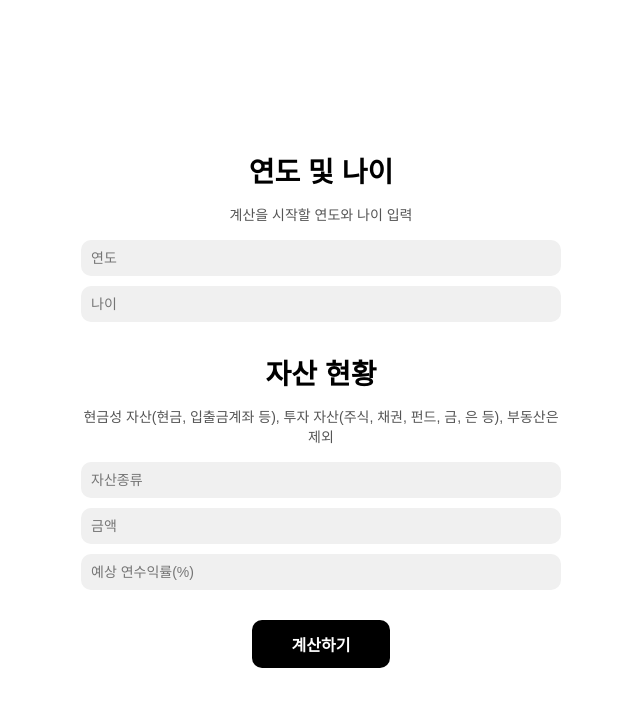
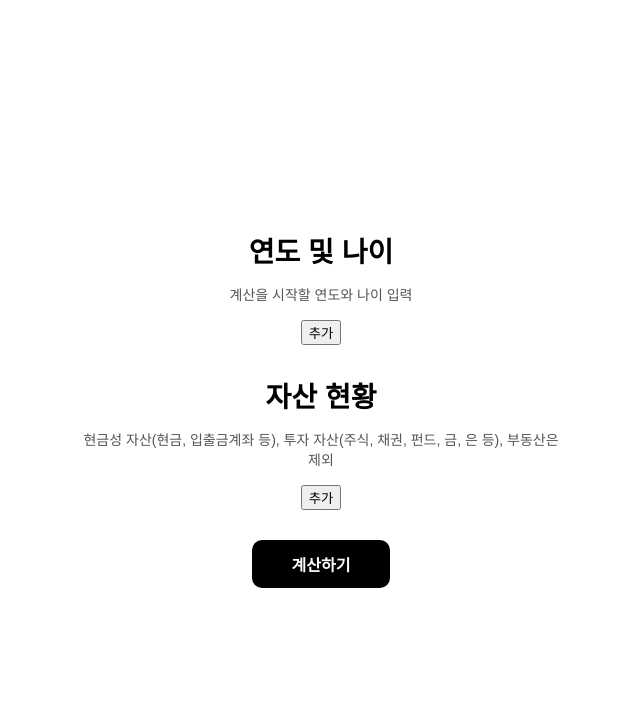
Before and after one commit to nolliter/mirae-calculation, a plain HTML site: page index.html in a window 1280 px wide. Shown: the whole page, without its empty margins (319-959 px from the left). Drawn offline with Linux system fonts and the light colour scheme.

Commit message:
Update index.html

```diff
--- a/index.html
+++ b/index.html
@@ -8,27 +8,26 @@
 <body>
   <div class="container">
 
-    <div class="section">
+    <!-- 연도 및 나이 섹션 -->
+    <div class="section" data-section="year-age">
       <h1>연도 및 나이</h1>
       <p class="description">계산을 시작할 연도와 나이 입력</p>
-      <div class="input-row">
-        <input type="number" placeholder="연도" min="2020" max="2100">
-        <input type="number" placeholder="나이" min="20" max="100">
-      </div>
+      <button class="add-btn">추가</button>
+      <div class="input-wrapper"></div>
     </div>
 
-    <div class="section">
+    <!-- 자산 현황 섹션 -->
+    <div class="section" data-section="assets">
       <h1>자산 현황</h1>
       <p class="description">현금성 자산(현금, 입출금계좌 등), 투자 자산(주식, 채권, 펀드, 금, 은 등), 부동산은 제외</p>
-      <div class="input-row">
-        <input type="text" placeholder="자산종류">
-        <input type="number" placeholder="금액">
-        <input type="number" placeholder="예상 연수익률(%)">
-      </div>
+      <button class="add-btn">추가</button>
+      <div class="input-wrapper"></div>
     </div>
 
     <button class="calculate-btn">계산하기</button>
 
   </div>
+
+  <script src="script.js"></script>
 </body>
 </html>
```
